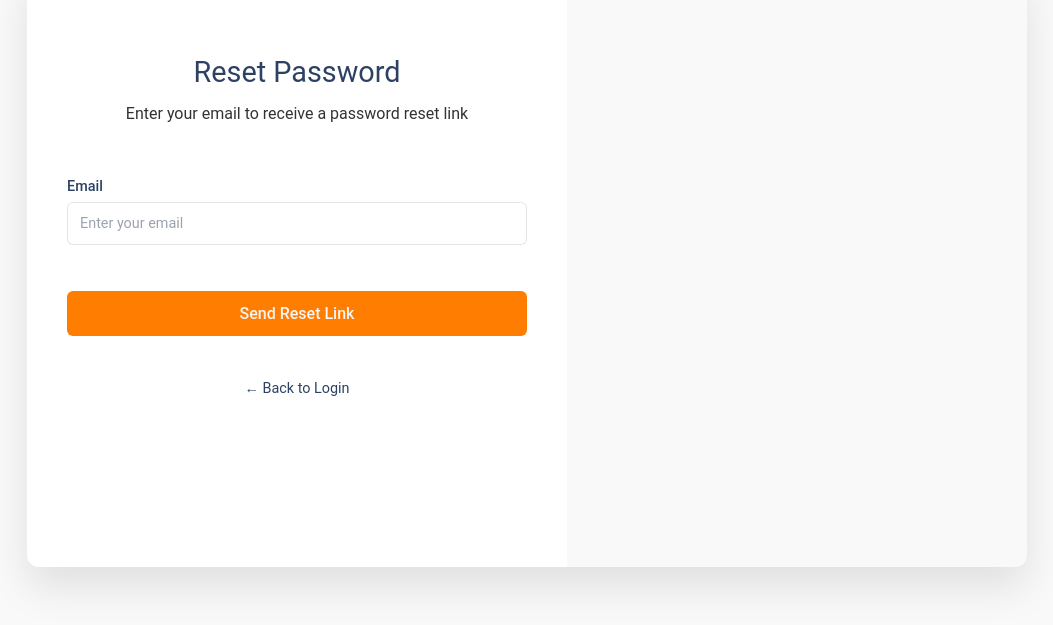
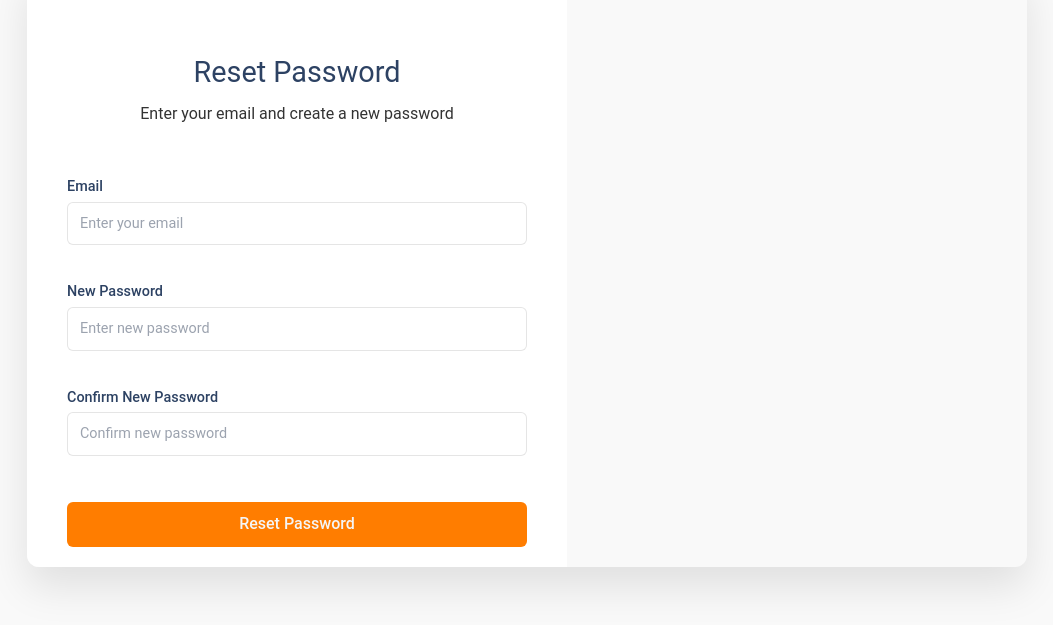
Before and after one commit to sumitmahankale/FindMySpot, a React (Vite) app: page /forgetpass in a window 1280 px wide. Shown: the part 133-758 px from the top of the page, without its empty margins (113-1166 px from the left). Built offline with nearby package versions, Linux system fonts and the light colour scheme.

Commit message:
Created functionality of forget-password for user

```diff
--- a/src/components/ForgetPassword.jsx
+++ b/src/components/ForgetPassword.jsx
@@ -4,26 +4,63 @@ import './CSS/ForgetPassword.css';
 
 const ForgotPassword = () => {
   const [email, setEmail] = useState('');
+  const [newPassword, setNewPassword] = useState('');
+  const [confirmPassword, setConfirmPassword] = useState('');
   const [isLoading, setIsLoading] = useState(false);
   const [error, setError] = useState('');
   const [success, setSuccess] = useState(false);
 
-  const handleSubmit = (e) => {
+  const handleResetPassword = (e) => {
     e.preventDefault();
     setError('');
+
+    // Validate inputs
+    if (!email || !email.includes('@')) {
+      setError('Please enter a valid email address');
+      return;
+    }
+
+    if (newPassword !== confirmPassword) {
+      setError('Passwords do not match');
+      return;
+    }
+
+    if (newPassword.length < 8) {
+      setError('Password must be at least 8 characters long');
+      return;
+    }
+
     setIsLoading(true);
 
-    // Simulate API call
-    setTimeout(() => {
-      setIsLoading(false);
-
-      // Simple validation
-      if (email && email.includes('@')) {
+    // Fix: Use the complete URL with correct API endpoint
+    fetch('http://localhost:5000/api/auth/reset-password', {
+      method: 'POST',
+      headers: {
+        'Content-Type': 'application/json',
+      },
+      body: JSON.stringify({
+        email,
+        newPassword
+      }),
+    })
+      .then((response) => {
+        if (!response.ok) {
+          return response.json().then(data => {
+            throw new Error(data.error || 'Failed to reset password');
+          });
+        }
+        return response.json();
+      })
+      .then((data) => {
+        setIsLoading(false);
         setSuccess(true);
-      } else {
-        setError('Please enter a valid email address.');
-      }
-    }, 1500);
+        console.log('Password reset successful:', data);
+      })
+      .catch((error) => {
+        setIsLoading(false);
+        setError(error.message || 'Failed to reset password. Please try again.');
+        console.error('Password reset error:', error);
+      });
   };
 
   return (
@@ -38,7 +75,7 @@ const ForgotPassword = () => {
               Reset Password
             </h2>
             <p className="animate-fade-down-delay">
-              Enter your email to receive a password reset link
+              Enter your email and create a new password
             </p>
           </div>
 
@@ -47,14 +84,14 @@ const ForgotPassword = () => {
           {success ? (
             <div className="success-message animate-fade-in">
               <div className="success-icon">✓</div>
-              <h3>Reset Link Sent!</h3>
-              <p>Please check your email for instructions to reset your password.</p>
-              <Link to="/" className="back-to-login hover-effect">
-                Return to Login
+              <h3>Password Reset Successfully!</h3>
+              <p>Your password has been changed. You can now log in with your new password.</p>
+              <Link to="/Login" className="back-to-login hover-effect">
+                Go to Login
               </Link>
             </div>
           ) : (
-            <form onSubmit={handleSubmit} className="forgot-form animate-fade-in">
+            <form onSubmit={handleResetPassword} className="forgot-form animate-fade-in">
               <div className="form-group">
                 <label htmlFor="email">Email</label>
                 <input
@@ -68,6 +105,34 @@ const ForgotPassword = () => {
                 />
               </div>
 
+              <div className="form-group">
+                <label htmlFor="newPassword">New Password</label>
+                <input
+                  className="input-focus-effect"
+                  type="password"
+                  id="newPassword"
+                  placeholder="Enter new password"
+                  value={newPassword}
+                  onChange={(e) => setNewPassword(e.target.value)}
+                  required
+                  minLength="8"
+                />
+              </div>
+
+              <div className="form-group">
+                <label htmlFor="confirmPassword">Confirm New Password</label>
+                <input
+                  className="input-focus-effect"
+                  type="password"
+                  id="confirmPassword"
+                  placeholder="Confirm new password"
+                  value={confirmPassword}
+                  onChange={(e) => setConfirmPassword(e.target.value)}
+                  required
+                  minLength="8"
+                />
+              </div>
+
               <button
                 type="submit"
                 className="reset-button hover-effect"
@@ -76,7 +141,7 @@ const ForgotPassword = () => {
                 {isLoading ? (
                   <div className="spinner"></div>
                 ) : (
-                  'Send Reset Link'
+                  'Reset Password'
                 )}
               </button>
 
@@ -95,7 +160,6 @@ const ForgotPassword = () => {
             alt="Forgot password illustration"
             className="forgot-image"
           />
-
         </div>
       </div>
     </div>
--- a/src/components/ListerLogin.jsx
+++ b/src/components/ListerLogin.jsx
@@ -123,6 +123,7 @@ const ListerLoginPage = () => {
                 onChange={(e) => setPassword(e.target.value)}
                 required
               />
+              <br></br>
               <div className="forgot-password">
                 <a href="#reset">Forgot Password?</a>
               </div>
@@ -153,7 +154,7 @@ const ListerLoginPage = () => {
 
         <div className="login-image-container animate-slide-right">
           <img
-            src="/Welcome.png"
+            src="/login-image.png"
             alt="Login illustration"
             className="login-image"
           />
```
